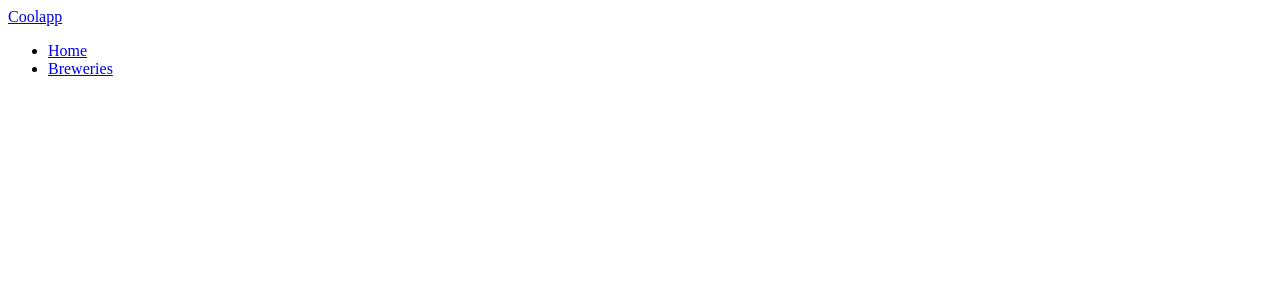
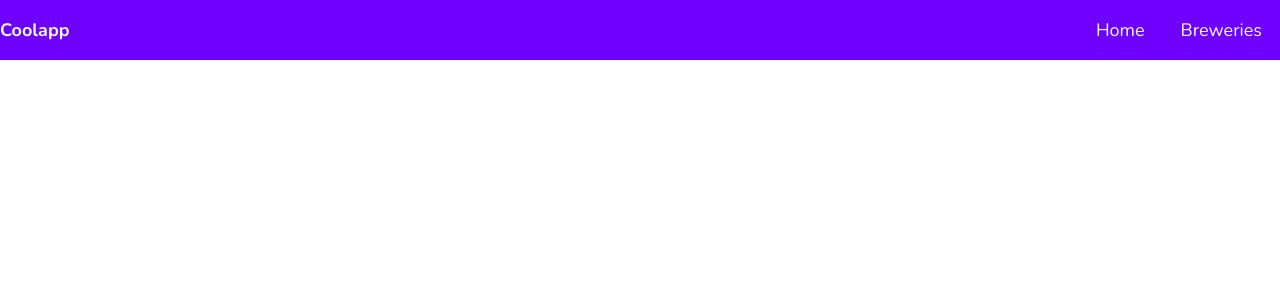
Before and after one commit to PrasadeeJ/angular-crash-course, an Angular app: page / in a window 1280 px wide. Shown: the top 300 px of the page. Built offline with nearby package versions, Linux system fonts and the light colour scheme.

Commit message:
nav bar scss

```diff
--- a/angular.json
+++ b/angular.json
@@ -23,7 +23,7 @@
               "src/assets"
             ],
             "styles": [
-              "src/styles.css"
+              "src/styles.scss"
             ],
             "scripts": []
           },
@@ -72,7 +72,7 @@
             "tsConfig": "src/tsconfig.spec.json",
             "karmaConfig": "src/karma.conf.js",
             "styles": [
-              "src/styles.css"
+              "src/styles.scss"
             ],
             "scripts": [],
             "assets": [
@@ -123,5 +123,10 @@
       }
     }
   },
-  "defaultProject": "my-app"
+  "defaultProject": "my-app",
+  "schematics": {
+    "@schematics/angular:component": {
+      "styleext": "scss"
+    }
+  }
 }
--- a/src/app/app.component.ts
+++ b/src/app/app.component.ts
@@ -3,7 +3,7 @@
 @Component({
   selector: 'app-root',
   templateUrl: './app.component.html',
-  styleUrls: ['./app.component.css']
+  styleUrls: ['./app.component.scss']
 })
 export class AppComponent {
   title = 'my-app';
--- a/src/styles.css
+++ /dev/null
@@ -1 +0,0 @@
-/* You can add global styles to this file, and also import other style files */
--- /dev/null
+++ b/src/styles.scss
@@ -0,0 +1,50 @@
+/* You can add global styles to this file, and also import other style files */
+@import url('https://fonts.googleapis.com/css?family=Nunito:400,700&display=swap');
+
+$primary: rgb(111, 0, 255);
+
+body {
+    margin: 0;
+    font-family: 'Nunito', 'sans-serif';
+    font-size: 18px;
+}
+
+.container {
+    width: 80%;
+    margin: 0 auto;
+}
+
+header {
+    background: $primary;
+    padding: 1em 0;
+
+    a {
+        color: white;
+        text-decoration: none;
+    }
+    a.logo {
+        font-weight: bold;
+    }
+
+    nav {
+        float: right;
+
+        ul {
+            list-style-type: none;
+            margin: 0;
+            display: flex;
+
+            li a {
+                padding: 1em;
+
+                &:hover {
+                    background: darken($primary, 10%);
+                }
+            }
+        }
+    }
+}
+
+h1 {
+    margin-top: 2em;
+}
```
Also changed, not shown: src/app/app.component.css (deleted), src/app/app.component.scss (added), 1 other file (tests, documents, lock files or other folders).
